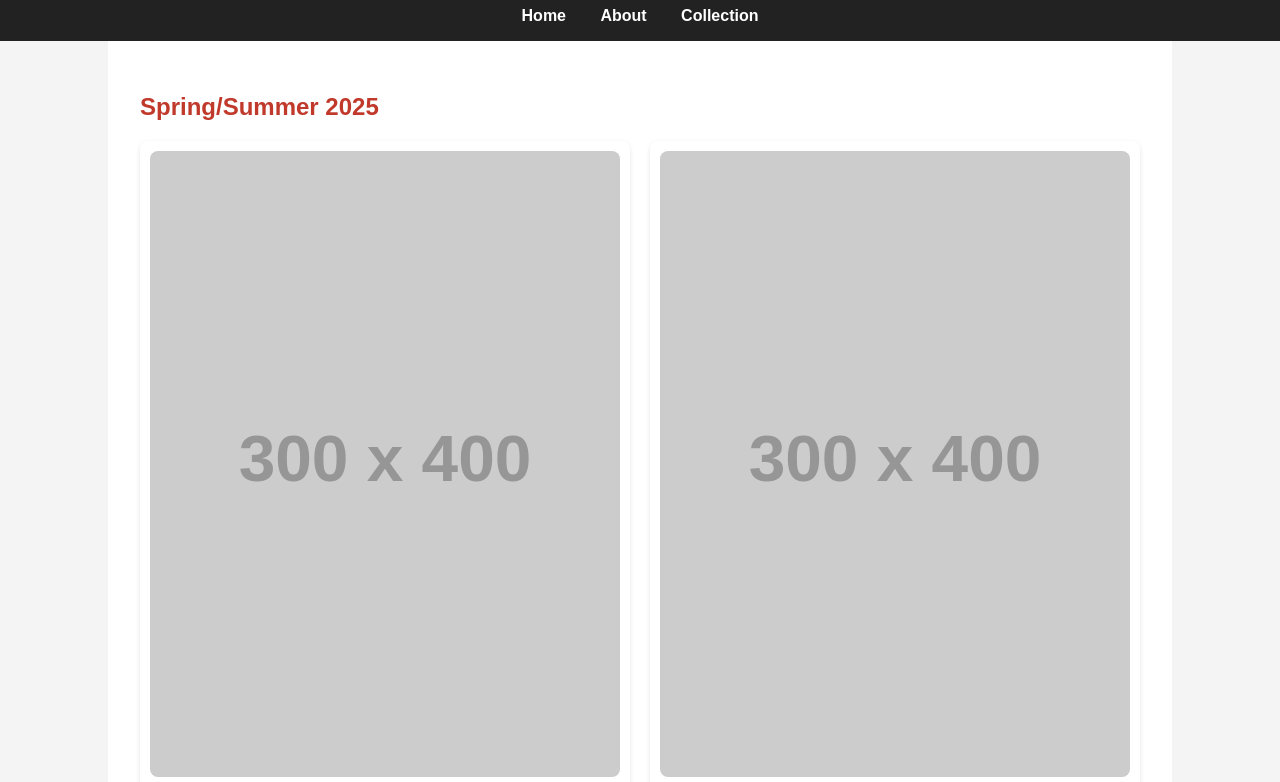
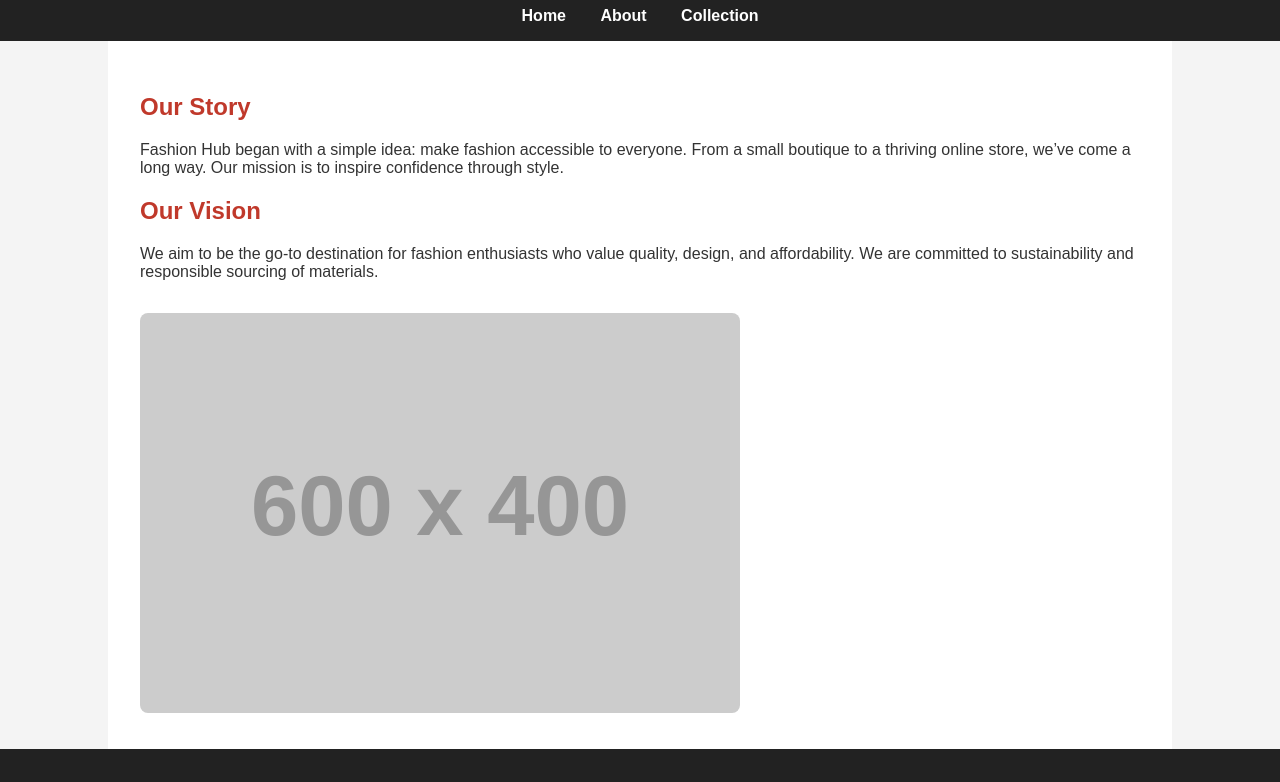
Before and after one commit to rithin897/Fashion--hub-site-, a plain HTML site: page index.html in a window 1280 px wide. Shown: the part 89-871 px from the top of the page. Drawn offline with Linux system fonts and the light colour scheme; placeholder pictures from the web are drawn by us.

Commit message:
Add files via upload

```diff
--- a/index.html
+++ b/index.html
@@ -1,8 +1,8 @@
-<!-- collection.html --><!DOCTYPE html><html lang="en">
+<!-- about.html --><!DOCTYPE html><html lang="en">
 <head>
   <meta charset="UTF-8">
   <meta name="viewport" content="width=device-width, initial-scale=1.0">
-  <title>Our Collection - Fashion Hub</title>
+  <title>About Us - Fashion Hub</title>
   <style>
     body { font-family: Arial, sans-serif; margin: 0; padding: 0; background-color: #f4f4f4; color: #333; }
     header, footer { background-color: #222; color: white; padding: 1em 0; text-align: center; }
@@ -10,15 +10,12 @@
     nav a:hover { text-decoration: underline; }
     main { padding: 2em; max-width: 1000px; margin: auto; background: white; }
     h1, h2 { color: #c0392b; }
-    .collection-grid { display: flex; flex-wrap: wrap; gap: 20px; }
-    .collection-item { flex: 1 1 calc(33% - 20px); background: #fff; padding: 10px; border-radius: 8px; box-shadow: 0 2px 5px rgba(0,0,0,0.1); text-align: center; }
-    .collection-item img { width: 100%; border-radius: 8px; }
-    .collection-item h3 { margin-top: 10px; }
+    .image-container img { width: 100%; max-width: 600px; border-radius: 8px; margin-top: 1em; }
   </style>
 </head>
 <body>
   <header>
-    <h1>Our Latest Collection</h1>
+    <h1>About Fashion Hub</h1>
     <nav>
       <a href="index.html">Home</a>
       <a href="about.html">About</a>
@@ -26,20 +23,12 @@
     </nav>
   </header>
   <main>
-    <h2>Spring/Summer 2025</h2>
-    <div class="collection-grid">
-      <div class="collection-item">
-        <img src="https://via.placeholder.com/300x400?text=Elegant+Dress" alt="Elegant Dress">
-        <h3>Elegant Summer Dress</h3>
-      </div>
-      <div class="collection-item">
-        <img src="https://via.placeholder.com/300x400?text=Casual+Look" alt="Casual Look">
-        <h3>Casual Everyday Wear</h3>
-      </div>
-      <div class="collection-item">
-        <img src="https://via.placeholder.com/300x400?text=Formal+Attire" alt="Formal Attire">
-        <h3>Chic Formal Attire</h3>
-      </div>
+    <h2>Our Story</h2>
+    <p>Fashion Hub began with a simple idea: make fashion accessible to everyone. From a small boutique to a thriving online store, we’ve come a long way. Our mission is to inspire confidence through style.</p>
+    <h2>Our Vision</h2>
+    <p>We aim to be the go-to destination for fashion enthusiasts who value quality, design, and affordability. We are committed to sustainability and responsible sourcing of materials.</p>
+    <div class="image-container">
+      <img src="https://via.placeholder.com/600x400?text=Our+Storefront" alt="Our Storefront">
     </div>
   </main>
   <footer>
```
